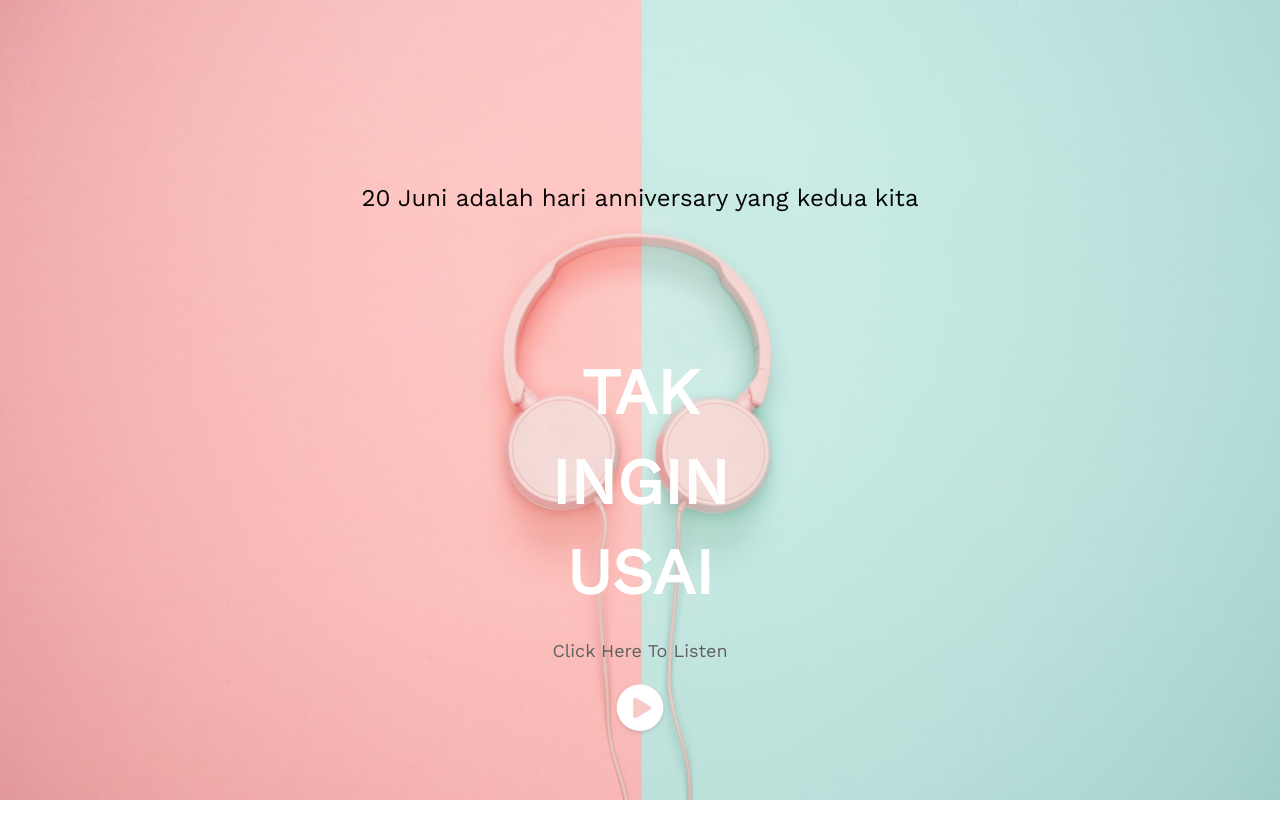
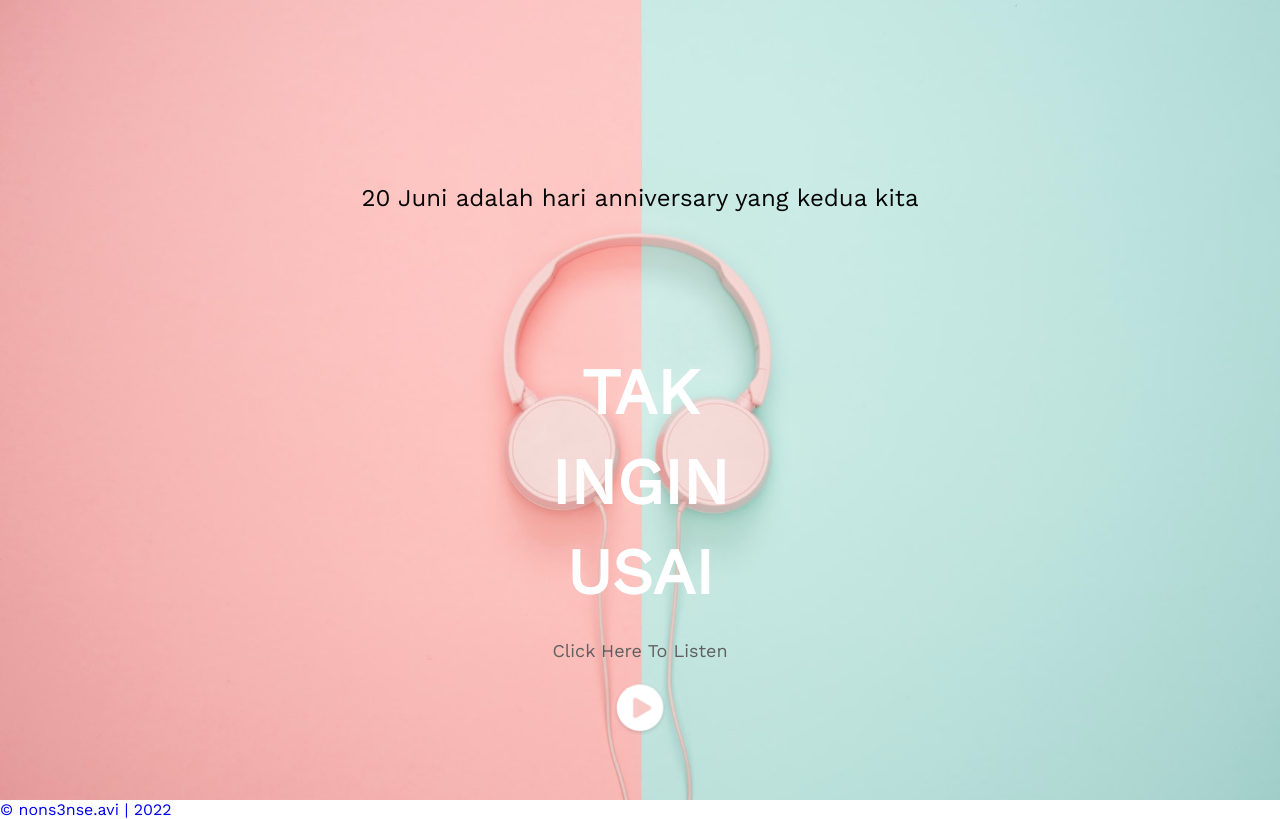
Before and after one commit to Khaleedabdan/khaleedabdan.github.io, a website: page buat-moy/index.html in a window 1280 px wide. Drawn offline with nearby package versions, Linux system fonts and the light colour scheme.

Commit message:
Update index.html

```diff
--- a/buat-moy/index.html
+++ b/buat-moy/index.html
@@ -162,7 +162,11 @@
       </div>
     </div>
   </body>
-
+  <footer>
+    <div class="footer">
+      <a style="text-decoration:none" href="https://www.instagram.com/nizar.dy/">&copy; nons3nse.avi | 2022</a>
+    </div>
+  </footer>
   <script src="https://cdnjs.cloudflare.com/ajax/libs/gsap/1.20.3/TweenMax.min.js"></script>
   <script type="application/javascript" src="script/main.js"></script>
 </html>
```
